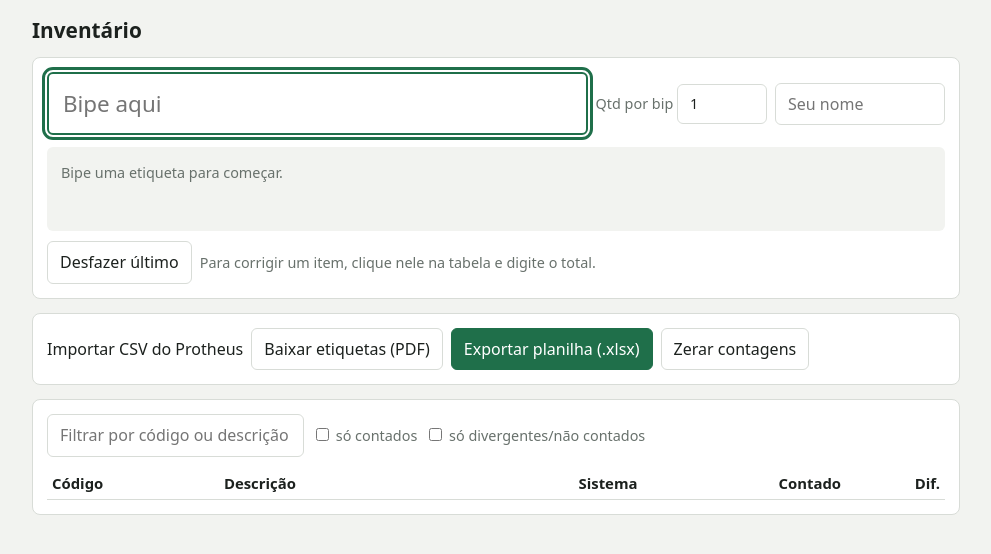
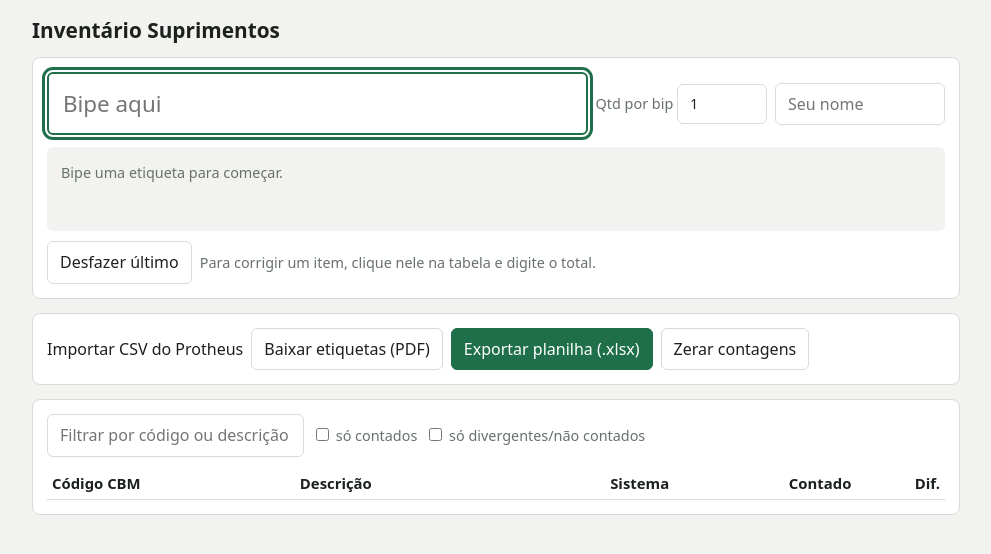
Before and after one commit to Ygor010203/Automa--o-inventario, a website: page public/index.html in a window 1280 px wide. Shown: the whole page, without its empty margins (144-1135 px from the left). Drawn offline with Linux system fonts and the light colour scheme; no server answers.

Commit message:
alterado parte final

```diff
--- a/public/index.html
+++ b/public/index.html
@@ -39,7 +39,7 @@
 <body>
 <main>
   <header>
-    <h1>Inventário</h1>
+    <h1>Inventário Suprimentos</h1>
     <span id="resumo" class="mut"></span>
   </header>
 
@@ -74,7 +74,7 @@
     </div>
     <div class="scroll">
       <table>
-        <thead><tr><th>Código</th><th>Descrição</th><th class="n">Sistema</th><th class="n">Contado</th><th class="n">Dif.</th></tr></thead>
+        <thead><tr><th>Código CBM</th><th>Descrição</th><th class="n">Sistema</th><th class="n">Contado</th><th class="n">Dif.</th></tr></thead>
         <tbody id="tb"></tbody>
       </table>
     </div>
```
